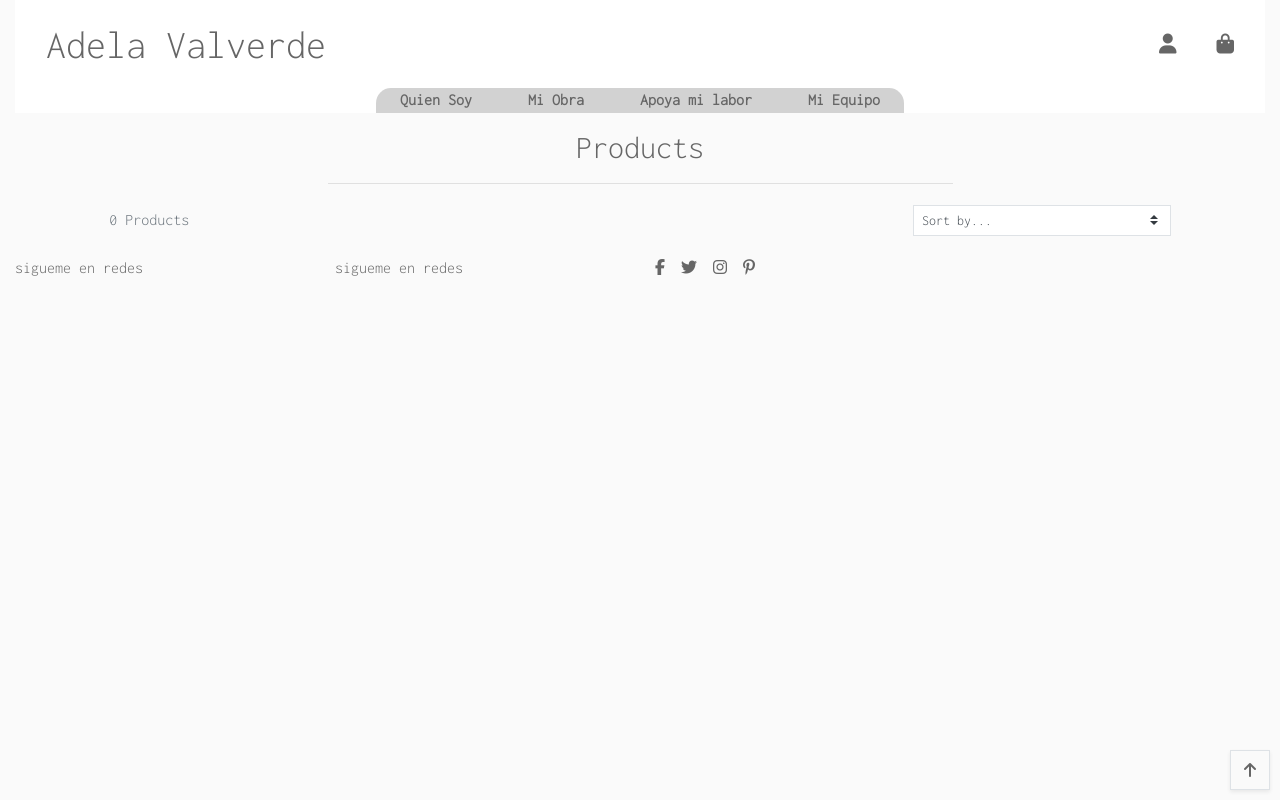
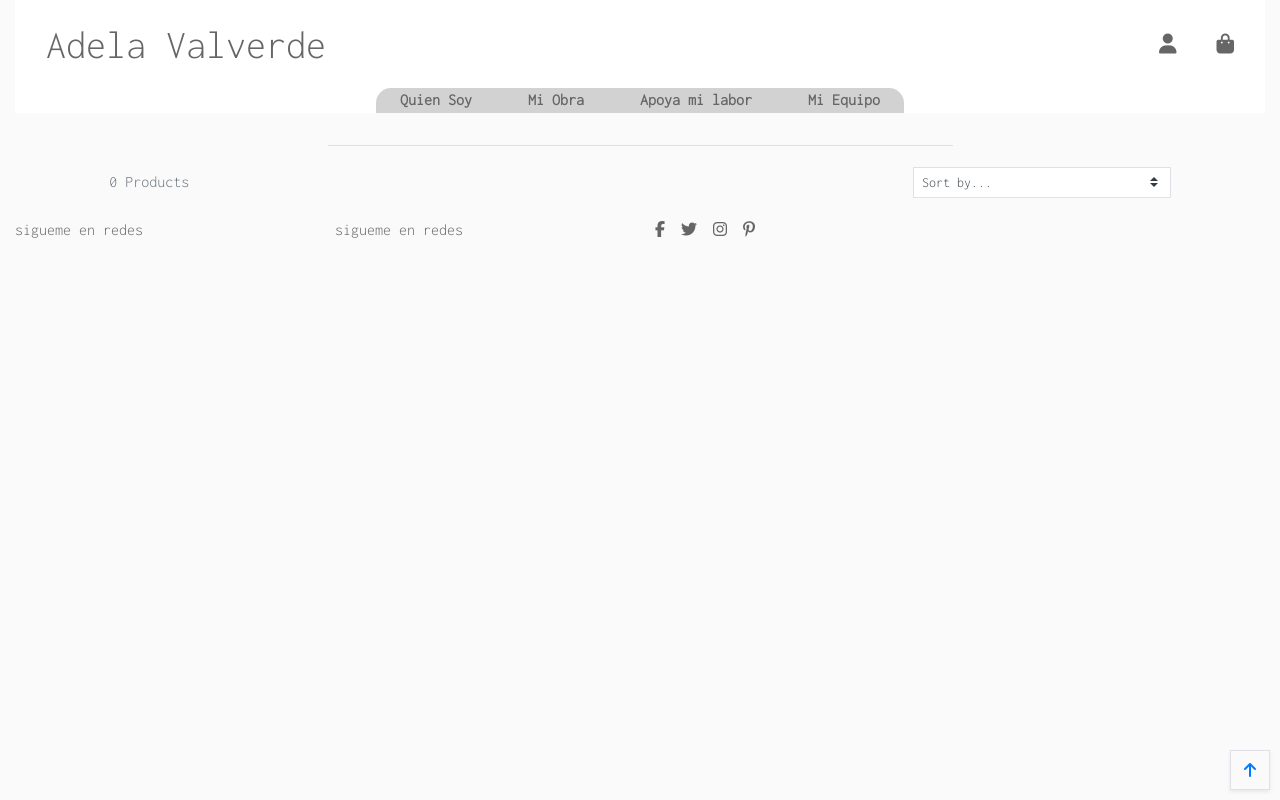
Before and after one commit to EL1909/adela_valverde, a Django app: page /products/ in a window 1280 px wide. Run offline with Django 4.2, Linux system fonts and the light colour scheme; the visitor is signed in with stand-in values (Sample User, id 1); data that the repository does not hold is empty; some libraries are stand-ins or nearby versions.

Commit message:
Add product and display succesfully

```diff
--- a/home/templates/home/home.html
+++ b/home/templates/home/home.html
@@ -19,7 +19,7 @@
                         El Silencio es tu Guru.
                     </h1>
                     <h4 class="my-subheading">
-                        <a href="#" class="btn">Ver Libreria</a>
+                        <a href="{% url 'products' %}" class="btn">Ver Libreria</a>
                     </h4>
                 </div>
             </div>
--- a/products/templates/products/add_product.html
+++ b/products/templates/products/add_product.html
@@ -15,8 +15,8 @@
         <div class="row">
             <div class="col-12 col-md-6">
                 <hr>
-                <h2 class="logo-font mb-4">Product Management</h2>
-                <h5 class="text-muted">Add a Product</h5>
+                <h2 class="logo-font mb-4">Catalogo</h2>
+                <h5 class="text-muted">Agregar producto</h5>
                 <hr>
             </div>
         </div>
@@ -33,7 +33,7 @@
                     {% endfor %}
                     <div class="text-right">
                         <a class="btn btn-outline-black rounded-0" href="{% url 'products' %}">Cancel</a>
-                        <button class="btn btn-black rounded-0" type="submit">Add Product</button>
+                        <button class="btn rounded-0" type="submit">Add Product</button>
                     </div>
                 </form>
             </div>
--- a/products/templates/products/products.html
+++ b/products/templates/products/products.html
@@ -14,7 +14,6 @@
     <div class="container-fluid">
         <div class="row">
             <div class="col text-center mt-3">
-                <h2 class="logo-font">Products</h2>
                     {% for c in current_categories %}
                         <a class="category-badge text-decoration-none" href="{% url 'products' %}?category={{ c.name }}">
                             <span class="p-2 mt-2 badge badge-white rounded-0 border border-dark">{{ c.friendly_name }}</span>
@@ -113,8 +112,8 @@
             </div>
         </div>
     </div>
-    <div class="btt-button shadow-sm rounded-0 border border-black">
-        <a class="btt-link d-flex h-100">
+    <div class="btn-button shadow-sm rounded-0 border border-black">
+        <a class="btn-link d-flex h-100">
             <i class="fas fa-arrow-up mx-auto my-auto"></i>
         </a>
     </div>
--- a/static/css/base.css
+++ b/static/css/base.css
@@ -156,7 +156,7 @@ a.category-badge > span.badge:hover {
   color: #fff;
 }
 
-.btt-button {
+.btn-button {
   height: 40px;
   width: 40px;
   position: fixed;
@@ -164,7 +164,7 @@ a.category-badge > span.badge:hover {
   right: 10px;
 }
 
-.btt-link {
+.btn-link {
   cursor: pointer;
 }
 
@@ -283,6 +283,8 @@ a.category-badge > span.badge:hover {
     }
 
     #main-nav-container {
+      position: relative;
+      top: 5px;
       flex-direction: row;
     }
 
--- a/templates/base.html
+++ b/templates/base.html
@@ -49,10 +49,10 @@
                   <div class="dropdown-menu" aria-labelledby="user-options">
                     {% if request.user.is_authenticated %}
                       {% if request.user.is_superuser %}
-                        <a href="{% url 'add_product' %}" class="dropdown-item">Mi Perfil</a>
+                        <a href="{% url 'add_product' %}" class="dropdown-item">Deposito</a>
                       {% endif %}
-                    <a href="#" class="dropdown-item">My Profile</a>
-                    <a href="{% url 'account_logout' %}" class="dropdown-item">Logout</a>
+                    <a href="#" class="dropdown-item">Mi Perfil</a>
+                    <a href="{% url 'account_logout' %}" class="dropdown-item">Salir</a>
                     {% else %}
                     <a href="{% url 'account_signup' %}" class="dropdown-item">Nuevo Usuario</a>
                     <a href="{% url 'account_login' %}" class="dropdown-item">Iniciar Sesion</a>
@@ -87,7 +87,7 @@
       </div>
     </header>
     <!-- Alerts from messages -->
-    <div class="container alert-fixed">
+    <div class="container alert-fixed text-end">
       <div class="row">
         <div class="col-md-8 offset-2">
           {%  for message in messages %}
```
Also changed, not shown: media/vmlf278w.jpg (added).
